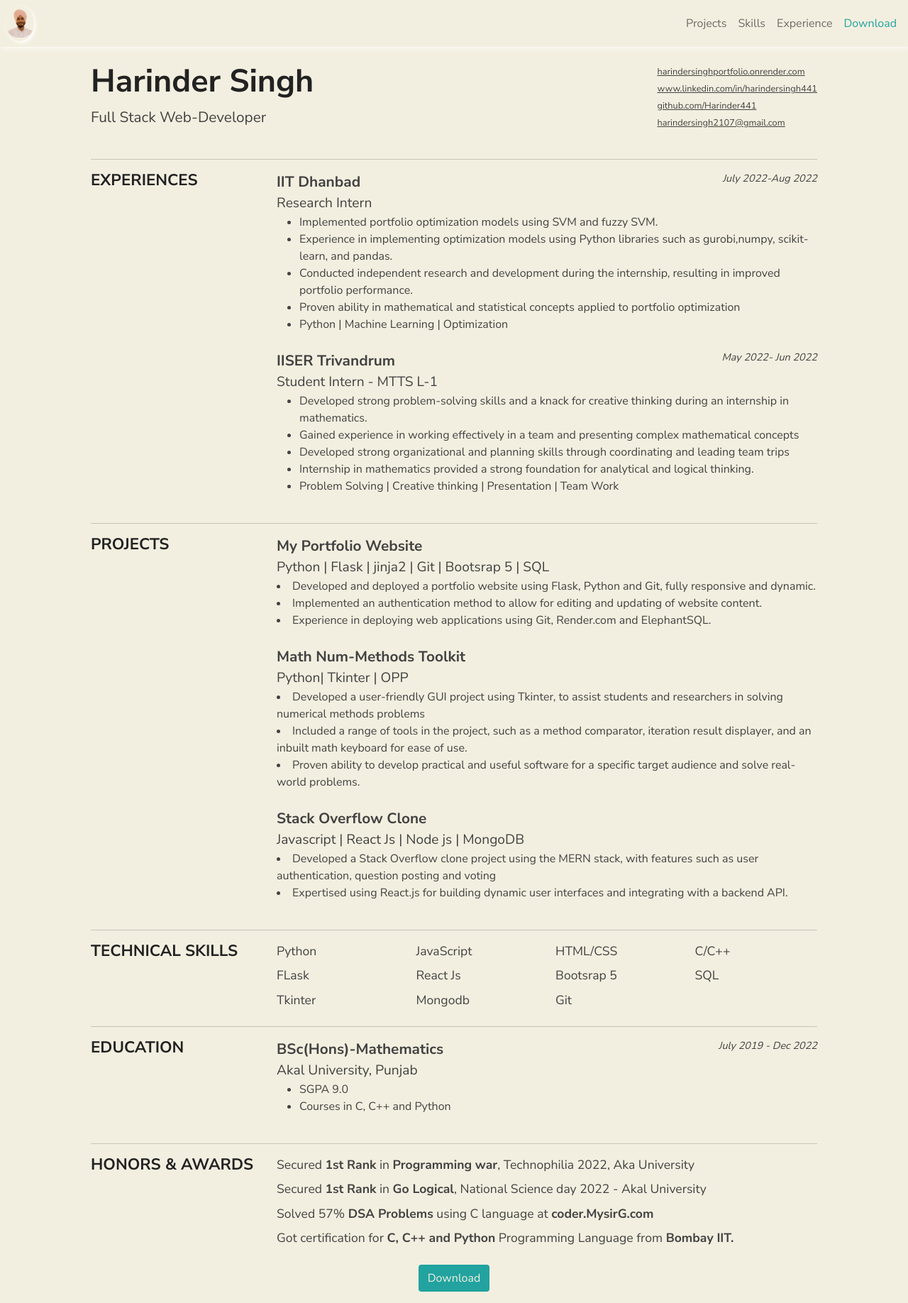
After one commit to Harinder441/MyPortfolio, a Flask app: page /cv in a window 1280 px wide. The commit adds this page. Shown: the whole page at 71% size. Run offline with Flask 3, Linux system fonts and the light colour scheme; some libraries are stand-ins or nearby versions.

Commit message:
added cv and change styles updated link

```diff
--- a/main.py
+++ b/main.py
@@ -1,4 +1,4 @@
-from flask import Flask, render_template, redirect, request, flash
+from flask import Flask, render_template, redirect, request, flash,send_from_directory
 from flask_bootstrap import Bootstrap
 from forms import UserForm,LoginForm
 from EditForms import *
@@ -27,7 +27,6 @@ with app.app_context():
     # create_all()
     # sampledata()
     pass
-
 
 class User(UserMixin):
     pass
@@ -58,7 +57,12 @@ def projects():
     all_projects = Project.query.order_by(Project.ranking.asc()).all()
     return render_template('projects.html', projects=all_projects)
 
-
+@app.route("/cv")
+def cv():
+    return render_template("cv.html")
+@app.route('/download')
+def download():
+    return send_from_directory('static', path="files/HarinderSingh.pdf")
 @app.route("/dataHandle", methods=["GET", "POST"])
 def user_data():
     form = request.form
--- /dev/null
+++ b/static/css/cv.css
@@ -0,0 +1,84 @@
+:root {
+    --white:#F3EFE0;
+    --blue: #22A39F;
+    --grey:#434242;
+    --black:#222222;
+
+}
+
+/* Styling for cv  */
+
+p{
+    margin: 0;
+}
+
+html{
+    font-size: 16px;
+}
+/* common properties*/
+body{
+    margin: 0 10%;
+    background-color: var(--white);
+    font-family: 'Nunito Sans', sans-serif;
+
+    color: var(--grey);
+}
+section{
+    margin-top: 1rem;
+
+}
+.cv-section-heading{
+    font-size: 1.4rem;
+    color:var(--black) ;
+    font-weight: 700;
+
+
+}
+
+/* header  */
+#cv-header{
+margin-top: 4rem;
+}
+.social-link{
+
+    font-size: 0.8rem;
+    color: var(--grey);
+    padding: 0;
+    margin-top: 0;
+}
+.header-name{
+    font-size: 2.8rem;
+    color:var(--black) ;
+    font-weight: 700;
+}
+.header-desc{
+    font-size: 1.3rem;
+}
+/* header end */
+/* section items start */
+.exp-time,.edu-time{
+ font-size: 0.9rem;
+ float: right;
+}
+.exp-company,.edu-course,.proj-title{
+    font-size: 1.3rem;
+
+   }
+.exp-role,.edu-company,.proj-tech{
+font-size: 1.2rem;
+}
+.tech-name, .awards-desc{
+    font-size: 1.1rem;
+}
+.download-btn{
+
+    color: var(--white) !important;
+    background-color: var(--blue) !important;
+}
+
+.download-btn:hover {
+    background-color: var(--grey) !important;
+    color: var(--ywhite) !important;
+
+}
+/* section items end*/
--- a/static/css/style.css
+++ b/static/css/style.css
@@ -1,4 +1,4 @@
-/* varibles */
+/* variables */
 :root {
     --ywhite: #F3EFE0;
     --blue: #22A39F;
@@ -76,7 +76,7 @@ font-family:monospace;
     text-align: center;
     color: var(--grey) !important;
 }
- /* my blogs butto */
+
 .navbar .sp-link {
     color: var(--blue) !important;
 }
@@ -271,13 +271,14 @@ font-family:monospace;
     box-shadow: 0px 0px 20px rgba(0, 0, 0, 0.1);
     overflow: hidden;
     transition: all 0.2s ease-in-out;
+    background-color: var(--ywhite);
 }
 
 
 #projects .card-img-top {
     width: 100%;
-    height: 200px;
-    object-fit: cover;
+    height: 210px;
+    object-fit: contain;
 }
 
 #projects .card-body {
--- a/templates/base.html
+++ b/templates/base.html
@@ -44,7 +44,7 @@
               <a class="nav-link" href="#contact-me">Contact Me</a>
             </li>
             <li class="nav-item">
-                <a class="nav-link sp-link" href="#">My blogs</a>
+                <a class="nav-link sp-link" href="{{url_for('cv')}}">View Cv</a>
               </li>
               {% if current_user.is_authenticated %}
               <li class="nav-item">
--- /dev/null
+++ b/templates/cv.html
@@ -0,0 +1,377 @@
+{% extends "base.html" %}
+{%import "bootstrap/wtf.html" as wtf %}
+{% block  head %}
+{{super()}}
+<!--  Fonts From Google-->
+<link rel="preconnect" href="https://fonts.googleapis.com">
+<link rel="preconnect" href="https://fonts.gstatic.com" crossorigin>
+<link href="https://fonts.googleapis.com/css2?family=Nunito+Sans:wght@300;400;700;900&display=swap" rel="stylesheet">
+<!--  Style sheets-->
+<link href="static/css/cv.css" rel="stylesheet">
+
+{% endblock %}
+
+{% block navbar %}
+<!-- navbar- start -->
+    <nav class="navbar navbar-expand-md  navbar-light  px-2 section-light fixed-top">
+        <!-- <div class="nav-left"> -->
+        <a class="navbar-brand" href="{{url_for('home')}}">
+          <img src="{{url_for('static',filename='images/profile_trsp.png')}}" width="40" height="40" class="d-inline-block align-top" alt="Logo">
+
+        </a>
+        <button class="navbar-toggler" type="button" data-bs-toggle="collapse" data-bs-target="#navbarNav" aria-controls="navbarNav" aria-expanded="false" aria-label="Toggle navigation">
+          <span class="navbar-toggler-icon"></span>
+        </button>
+
+
+        <div class="collapse navbar-collapse " id="navbarNav">
+          <ul class="navbar-nav ms-auto">
+            <li class="nav-item">
+                <a class="nav-link" href="#cv-projects">Projects</a>
+              </li>
+            <li class="nav-item">
+              <a class="nav-link" href="#cv-techSkills">Skills</a>
+            </li>
+
+
+            <li class="nav-item">
+              <a class="nav-link" href="#cv-experience">Experience</a>
+            </li>
+            <li class="nav-item">
+                <a class="nav-link sp-link" href="{{url_for('download')}}">Download</a>
+              </li>
+              {% if current_user.is_authenticated %}
+              <li class="nav-item">
+              <a class="nav-link sp-link" href="{{url_for('logout')}}">Logout</a>
+            </li>
+              {%endif%}
+          </ul>
+        </div>
+      </nav>
+
+    <!-- navbar- end -->
+{% endblock %}
+
+{% block  body %}
+{{super()}}
+<!-- -----------------Header---------- -->
+<header id="cv-header" >
+    <div class="row py-4">
+
+
+        <div class="col-md-6 text-md-start text-sm-center">
+            <h1 class="header-name">Harinder Singh</h1>
+            <p class="header-desc">Full Stack Web-Developer </p>
+        </div>
+        <div class="col-md-6">
+
+
+            <div class="header-links float-md-end ">
+                <p><a href="https://harindersinghportfolio.onrender.com/" class="social-link" target="_blank">harindersinghportfolio.onrender.com</a>
+                </p>
+                <p><a href="https://www.linkedin.com/in/harindersingh441" class="social-link" target="_blank">www.linkedin.com/in/harindersingh441</a>
+                </p>
+                <p><a href="https://github.com/Harinder441" class="social-link" target="_blank">github.com/Harinder441</a></p>
+                <p><a href="mailto:harindersingh2107@gmail.com" class="social-link">harindersingh2107@gmail.com</a></p>
+            </div>
+
+
+        </div>
+
+    </div>
+</header>
+<!-- ------------------ Header End---------------- -->
+
+<!-- ---------------- Exp START ----------------- -->
+<section id="cv-experience">
+    <hr class="d-sm-none  d-lg-block ">
+    <div class="row">
+
+        <div class="col-lg-3">
+            <h3 class="cv-section-heading">EXPERIENCES</h3>
+            <hr class="d-lg-none ">
+        </div>
+        <div class="col-lg-9">
+            <div class="experience-item mb-4">
+                <div class="experience-item-heading">
+                    <div class="row">
+                        <div class="col-8 ">
+                            <p class="exp-company"><strong> IIT Dhanbad</strong></p>
+                        </div>
+                        <div class="col-4">
+                            <p class="exp-time"><em>July 2022-Aug 2022</em></p>
+                        </div>
+                    </div>
+                    <p class="exp-role">Research Intern</p>
+                </div>
+
+                <div class="experience-item-discription mb-0">
+                    <ul>
+                        <li>Implemented portfolio optimization models using SVM and fuzzy SVM.</li>
+                        <li>Experience in implementing optimization models using Python libraries such as gurobi,numpy,
+                            scikit-learn, and pandas.
+                        </li>
+                        <li>Conducted independent research and development during the internship, resulting in improved
+                            portfolio performance.
+                        </li>
+                        <li>Proven ability in mathematical and statistical concepts applied to portfolio optimization
+                        </li>
+                        <li class="exp-skill">Python | Machine Learning | Optimization</li>
+                    </ul>
+
+                </div>
+            </div>
+            <div class="experience-item mb-4">
+                <div class="experience-item-heading">
+                    <div class="row">
+                        <div class="col-8 ">
+                            <p class="exp-company"><strong> IISER Trivandrum</strong></p>
+                        </div>
+                        <div class="col-4">
+                            <p class="exp-time"><em>May 2022- Jun 2022</em></p>
+                        </div>
+                    </div>
+                    <p class="exp-role">Student Intern - MTTS L-1</p>
+                </div>
+
+                <div class="experience-item-discription">
+                    <ul>
+                        <li>Developed strong problem-solving skills and a knack for creative thinking during an
+                            internship in mathematics.
+                        </li>
+                        <li>Gained experience in working effectively in a team and presenting complex mathematical
+                            concepts
+                        </li>
+                        <li>Developed strong organizational and planning skills through coordinating and leading team
+                            trips
+                        </li>
+                        <li>Internship in mathematics provided a strong foundation for analytical and logical
+                            thinking.
+                        </li>
+                        <li class="exp-skill"> Problem Solving | Creative thinking | Presentation | Team Work</li>
+                    </ul>
+                </div>
+            </div>
+        </div>
+    </div>
+</section>
+<!-- --------- EXP END----------------- -->
+
+<!-- ---------PROJECT START----------------- -->
+<section id="cv-projects">
+    <hr class="d-sm-none  d-lg-block ">
+    <div class="row">
+
+        <div class="col-lg-3">
+            <h3 class="cv-section-heading">PROJECTS</h3>
+            <hr class="d-lg-none ">
+        </div>
+        <div class="col-lg-9">
+            <div class="projects-item mb-4">
+                <div class="projects-item-heading">
+                    <div class="row">
+                        <div class="col-12 ">
+                            <p class="proj-title"><strong>My Portfolio Website</strong></p>
+                        </div>
+
+                    </div>
+                    <p class="proj-tech">Python | Flask | jinja2 | Git | Bootsrap 5 | SQL</p>
+                </div>
+
+                <div class="projects-item-discription">
+                    <li>Developed and deployed a portfolio website using Flask, Python and Git, fully responsive and
+                        dynamic.
+                    </li>
+                    <li>Implemented an authentication method to allow for editing and updating of website content.</li>
+                    <li>Experience in deploying web applications using Git, Render.com and ElephantSQL.</li>
+                </div>
+            </div>
+            <div class="projects-item mb-4">
+                <div class="projects-item-heading">
+                    <div class="row">
+                        <div class="col-12 ">
+                            <p class="proj-title"><strong>Math Num-Methods Toolkit</strong></p>
+                        </div>
+
+                    </div>
+                    <p class="proj-tech"> Python| Tkinter | OPP</p>
+                </div>
+
+                <div class="projects-item-discription">
+                    <li>Developed a user-friendly GUI project using Tkinter, to assist students and researchers in
+                        solving numerical methods problems
+                    </li>
+                    <li>Included a range of tools in the project, such as a method comparator, iteration result
+                        displayer, and an inbuilt math keyboard for ease of use.
+                    </li>
+                    <li>Proven ability to develop practical and useful software for a specific target audience and solve
+                        real-world problems.
+                    </li>
+                </div>
+            </div>
+            <div class="projects-item mb-4">
+                <div class="projects-item-heading">
+                    <div class="row">
+                        <div class="col-12 ">
+                            <p class="proj-title"><strong>Stack Overflow Clone</strong></p>
+                        </div>
+
+                    </div>
+                    <p class="proj-tech"> Javascript | React Js | Node js | MongoDB</p>
+                </div>
+
+                <div class="projects-item-discription">
+                    <li>Developed a Stack Overflow clone project using the MERN stack, with features such as user
+                        authentication, question posting and voting
+                    </li>
+                    <li>Expertised using React.js for building dynamic user interfaces and integrating with a backend
+                        API.
+                    </li>
+                </div>
+            </div>
+        </div>
+    </div>
+</section>
+<!-- ---------PROJECTS END----------------- -->
+
+<!-- ---------Tech Skill START----------------- -->
+
+<section id="cv-techSkills">
+    <hr class="d-sm-none  d-lg-block ">
+    <div class="row">
+
+        <div class="col-lg-3">
+            <h3 class="cv-section-heading">TECHNICAL SKILLS</h3>
+            <hr class="d-lg-none ">
+        </div>
+        <div class="col-lg-9">
+            <div class="row">
+                <div class="techSkills-item mb-2 col-3">
+                    <p class="tech-name">Python</p>
+                </div>
+                <div class="techSkills-item mb-2 col-3">
+                    <p class="tech-name">JavaScript</p>
+                </div>
+                <div class="techSkills-item mb-2 col-3">
+                    <p class="tech-name">HTML/CSS</p>
+                </div>
+                <div class="techSkills-item mb-2 col-3">
+                    <p class="tech-name">C/C++</p>
+                </div>
+
+                <div class="techSkills-item mb-2 col-3">
+                    <p class="tech-name">FLask</p>
+                </div>
+                <div class="techSkills-item mb-2 col-3">
+                    <p class="tech-name">React Js</p>
+                </div>
+                <div class="techSkills-item mb-2 col-3">
+                    <p class="tech-name">Bootsrap 5</p>
+                </div>
+                <div class="techSkills-item mb-2 col-3">
+                    <p class="tech-name">SQL</p>
+                </div>
+                <div class="techSkills-item mb-2 col-3">
+                    <p class="tech-name">Tkinter</p>
+                </div>
+
+
+                <div class="techSkills-item mb-2 col-3">
+                    <p class="tech-name">Mongodb</p>
+                </div>
+                <div class="techSkills-item mb-2 col-3">
+                    <p class="tech-name">Git</p>
+                </div>
+            </div>
+        </div>
+    </div>
+</section>
+<!-- ---------Tech Skill END  ----------------- -->
+<!-- ------------------ Education start---------------- -->
+<section id="cv-education">
+    <hr class="d-sm-none  d-lg-block ">
+    <div class="row">
+
+        <div class="col-lg-3">
+            <h3 class="cv-section-heading">EDUCATION</h3>
+            <hr class="d-lg-none ">
+        </div>
+        <div class="col-lg-9">
+            <div class="education-item mb-4">
+                <div class="education-item-heading">
+                    <div class="row">
+                        <div class="col-8 ">
+                            <p class="edu-course"><strong> BSc(Hons)-Mathematics</strong></p>
+                        </div>
+                        <div class="col-4">
+                            <p class="edu-time"><em>July 2019 - Dec 2022</em></p>
+                        </div>
+                    </div>
+                    <p class="edu-company">Akal University, Punjab</p>
+                </div>
+
+                <div class="education-item-discription">
+                    <ul>
+                        <li>SGPA 9.0</li>
+                        <li>Courses in C, C++ and Python</li>
+                    </ul>
+                </div>
+            </div>
+        </div>
+    </div>
+</section>
+<!-- ---------------- EDU END ----------------- -->
+<!-- ---------HONORS START----------------- -->
+
+<section id="cv-awards">
+    <hr class="d-sm-none  d-lg-block ">
+    <div class="row">
+
+        <div class="col-lg-3">
+            <h3 class="cv-section-heading">HONORS & AWARDS</h3>
+            <hr class="d-lg-none ">
+        </div>
+        <div class="col-lg-9">
+            <div class="awards-item mb-2">
+                <p class="awards-desc">
+                    Secured <strong>1st Rank</strong> in <strong>Programming war</strong>, Technophilia 2022, Aka
+                    University
+                </p>
+            </div>
+
+            <div class="awards-item mb-2">
+                <p class="awards-desc">
+                    Secured <strong>1st Rank</strong> in <strong>Go Logical</strong>, National Science day 2022 - Akal
+                    University </p>
+            </div>
+
+            <div class="awards-item mb-2">
+                <p class="awards-desc">
+                    Solved 57% <strong>DSA Problems</strong> using C language at <strong>coder.MysirG.com</strong>
+                </p>
+            </div>
+
+            <div class="awards-item mb-2">
+                <p class="awards-desc">
+                    Got certification for <strong>C, C++ and Python</strong> Programming Language from <strong>Bombay
+                    IIT.</strong>
+                </p>
+            </div>
+
+
+        </div>
+    </div>
+</section>
+<!-- ---------HONORS END----------------- -->
+
+<!-- -------------------FOOTER START ----------- -->
+<footer id="cv-footer" class="text-center py-3">
+                <a class="btn download-btn"  role="button" href="{{url_for('download')}}">Download</a>
+</footer>
+
+<!-- -------------------FOOTER END ----------- -->
+<script src="https://cdn.jsdelivr.net/npm/bootstrap@5.0.2/dist/js/bootstrap.bundle.min.js"
+        integrity="sha384-MrcW6ZMFYlzcLA8Nl+NtUVF0sA7MsXsP1UyJoMp4YLEuNSfAP+JcXn/tWtIaxVXM"
+        crossorigin="anonymous"></script>
+
+{% endblock %}
--- a/templates/projects.html
+++ b/templates/projects.html
@@ -31,7 +31,7 @@
               </h5>
 
               <p class="card-text">{{project.description}}</p>
-              <a href="{{project.github_link}}" class="btn btn-primary github-link">View on GitHub</a>
+              <a href="{{project.github_link}}" class="btn btn-primary github-link" target="_blank">View on GitHub</a>
             </div>
           </div>
         </div>
```
Also changed, not shown: indexCopy.html (deleted, +0 -184 lines), templates/index.html (+5 -5 lines), 1 other file.
